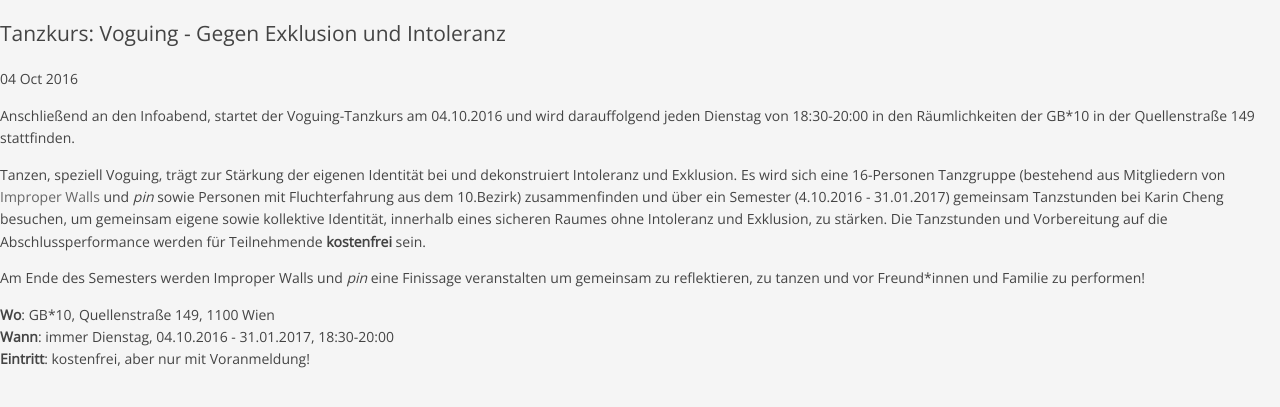
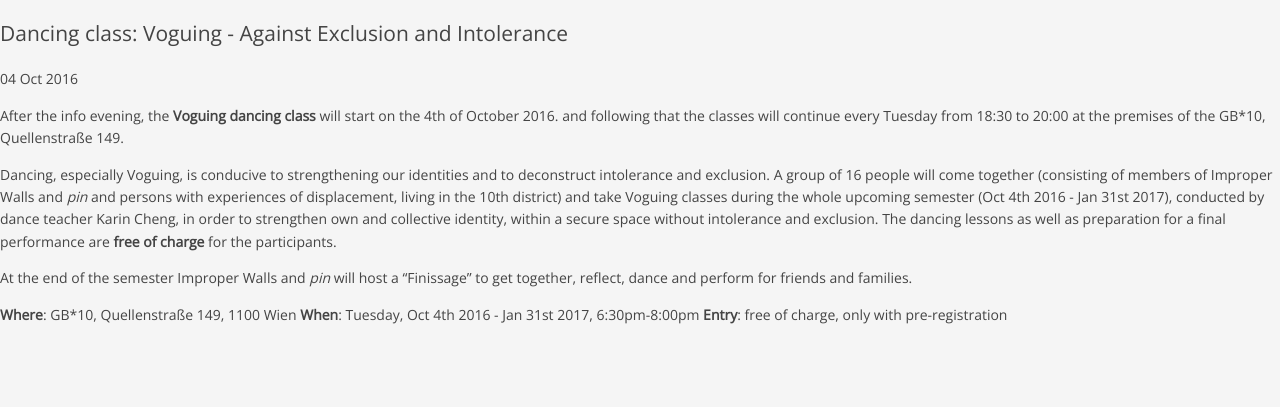
Before and after one commit to pinverein/anna-laura, a Jekyll site: the page built from _posts/en/news/2016-10-04-de_tanzkurs.md, in a window 1280 px wide. Shown: the top 407 px of the page. Built offline with Jekyll 4.4.1, drawn with Linux system fonts in a browser that asks for light colours.

Commit message:
Added more news.

```diff
--- a/_posts/en/news/2016-10-04-de_tanzkurs.md
+++ b/_posts/en/news/2016-10-04-de_tanzkurs.md
@@ -1,18 +1,18 @@
 ---
 layout: post
-title:  'Tanzkurs: Voguing - Gegen Exklusion und Intoleranz'
+title:  'Dancing class: Voguing - Against Exclusion and Intolerance'
 language: en
 categories: news
 weight: 1
 newsID: 'news2'
 ---
 
-Anschließend an den Infoabend, startet der Voguing-Tanzkurs am 04.10.2016 und wird darauffolgend jeden Dienstag von 18:30-20:00 in den Räumlichkeiten der GB*10 in der Quellenstraße 149 stattfinden.
+After the info evening, the **Voguing dancing class** will start on the 4th of October 2016.  and following that the classes will continue every Tuesday from 18:30 to 20:00 at the premises of the GB*10, Quellenstraße 149.
 
-Tanzen, speziell Voguing, trägt zur Stärkung der eigenen Identität bei und dekonstruiert Intoleranz und Exklusion. Es wird sich eine 16-Personen Tanzgruppe (bestehend aus Mitgliedern von [Improper Walls](http://www.improperwalls.com) und *pin* sowie Personen mit Fluchterfahrung aus dem 10.Bezirk) zusammenfinden und über ein Semester (4.10.2016 - 31.01.2017) gemeinsam Tanzstunden bei Karin Cheng besuchen, um gemeinsam eigene sowie kollektive Identität, innerhalb eines sicheren Raumes ohne Intoleranz und Exklusion, zu stärken. Die Tanzstunden und Vorbereitung auf die Abschlussperformance werden für Teilnehmende **kostenfrei** sein.
+Dancing, especially Voguing, is conducive to strengthening our identities and to deconstruct intolerance and exclusion. A group of 16 people will come together (consisting of members of Improper Walls and *pin* and persons with experiences of displacement, living in the 10th district) and take Voguing classes during the whole upcoming semester (Oct 4th 2016 - Jan 31st 2017), conducted by dance teacher Karin Cheng, in order to strengthen own and collective identity, within a secure space without intolerance and exclusion. The dancing lessons as well as preparation for a final performance are **free of charge** for the participants.
 
-Am Ende des Semesters werden Improper Walls und *pin* eine Finissage veranstalten um gemeinsam zu reflektieren, zu tanzen und vor Freund*innen und Familie zu performen!
+At the end of the semester Improper Walls and *pin* will host a “Finissage” to get together, reflect, dance and perform for friends and families.
 
-**Wo**: GB*10, Quellenstraße 149, 1100 Wien
-**Wann**: immer Dienstag, 04.10.2016 - 31.01.2017, 18:30-20:00
-**Eintritt**: kostenfrei, aber nur mit Voranmeldung!
+**Where**: GB*10, Quellenstraße 149, 1100 Wien
+**When**: Tuesday, Oct 4th 2016 - Jan 31st 2017, 6:30pm-8:00pm
+**Entry**: free of charge, only with pre-registration
```
Also changed, not shown: _posts/en/news/2016-09-30-de_infoabend-voguing.md (deleted, +0 -16 lines).
